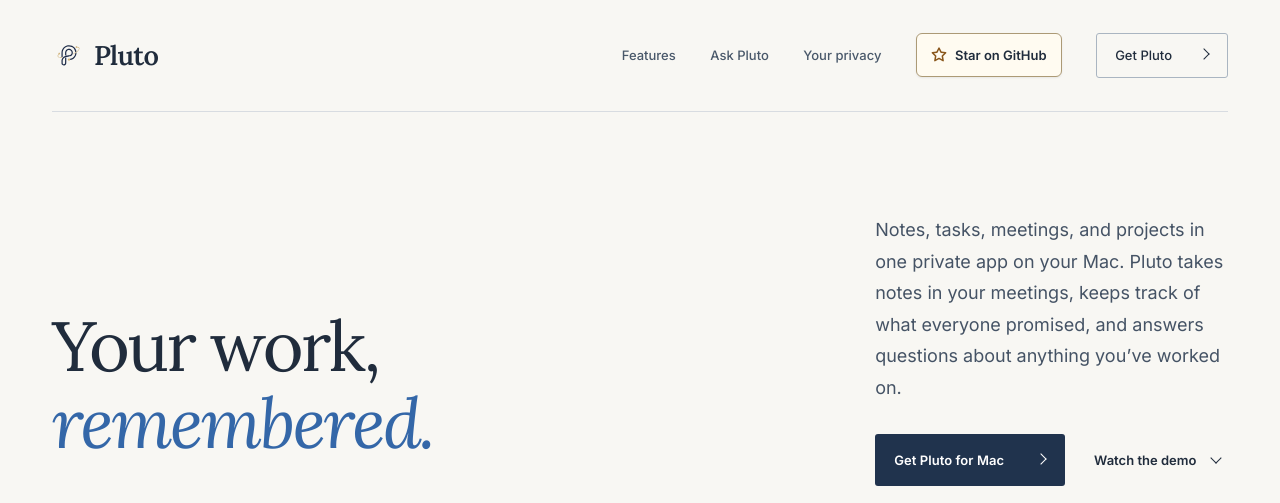
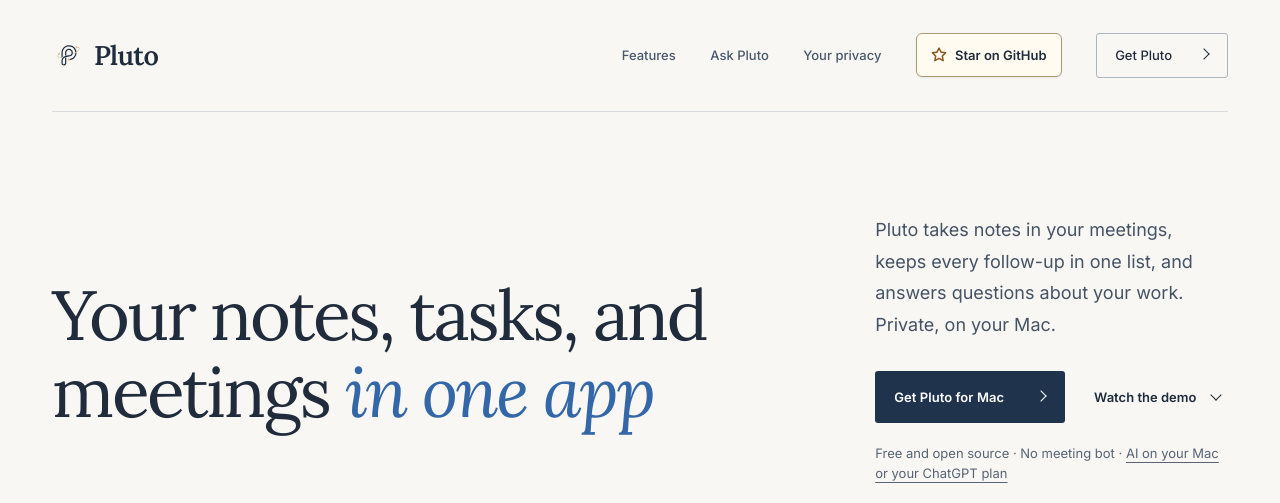
Before and after one commit to metagrover/get-pluto, a plain HTML site: page index.html in a window 1280 px wide. Shown: the top 503 px of the page. Drawn offline with Linux system fonts and the light colour scheme.

Commit message:
Use the headline: Your notes, tasks, and meetings in one app

```diff
--- a/index.html
+++ b/index.html
@@ -2,13 +2,13 @@
 <html lang="en">
 <head>
 <meta charset="UTF-8"><meta name="viewport" content="width=device-width, initial-scale=1">
-<meta name="theme-color" content="#f8f7f3"><meta name="description" content="Notes, tasks, meetings, and projects in one private app on your Mac. Pluto takes notes in your meetings, keeps track of what everyone promised, and answers questions about anything you’ve worked on.">
-<title>Pluto | Your work, remembered</title>
+<meta name="theme-color" content="#f8f7f3"><meta name="description" content="Pluto takes notes in your meetings, keeps every follow-up in one list, and answers questions about your work. Private, on your Mac.">
+<title>Pluto | Your notes, tasks, and meetings in one app</title>
 <link rel="canonical" href="https://metagrover.github.io/get-pluto/">
 <meta property="og:type" content="website">
 <meta property="og:site_name" content="Pluto">
-<meta property="og:title" content="Pluto | Your work, remembered">
-<meta property="og:description" content="Notes, tasks, meetings, and projects in one private app on your Mac. Pluto takes notes in your meetings, keeps track of what everyone promised, and answers questions about anything you’ve worked on.">
+<meta property="og:title" content="Pluto | Your notes, tasks, and meetings in one app">
+<meta property="og:description" content="Pluto takes notes in your meetings, keeps every follow-up in one list, and answers questions about your work. Private, on your Mac.">
 <meta property="og:url" content="https://metagrover.github.io/get-pluto/">
 <meta property="og:image" content="https://metagrover.github.io/get-pluto/assets/product/dashboard.jpg">
 <meta property="og:image:type" content="image/jpeg">
@@ -16,8 +16,8 @@
 <meta property="og:image:height" content="2880">
 <meta property="og:image:alt" content="Pluto’s dashboard showing meeting notes and follow-ups with fictional demo data.">
 <meta name="twitter:card" content="summary_large_image">
-<meta name="twitter:title" content="Pluto | Your work, remembered">
-<meta name="twitter:description" content="Notes, tasks, meetings, and projects in one private app on your Mac. Pluto takes notes in your meetings, keeps track of what everyone promised, and answers questions about anything you’ve worked on.">
+<meta name="twitter:title" content="Pluto | Your notes, tasks, and meetings in one app">
+<meta name="twitter:description" content="Pluto takes notes in your meetings, keeps every follow-up in one list, and answers questions about your work. Private, on your Mac.">
 <meta name="twitter:image" content="https://metagrover.github.io/get-pluto/assets/product/dashboard.jpg">
 <meta name="twitter:image:alt" content="Pluto’s dashboard showing meeting notes and follow-ups with fictional demo data.">
 
@@ -28,7 +28,7 @@
 <header class="site-header wrap"><a class="brand" href="#" aria-label="Pluto home"><img src="assets/pluto-logo.svg" alt="" width="44" height="44">Pluto</a><nav aria-label="Main navigation"><a href="#workspace">Features</a><a href="#ask">Ask Pluto</a><a href="#privacy">Your privacy</a><a class="nav-github github-star" href="https://github.com/metagrover/pluto" aria-label="Star Pluto on GitHub"><svg viewBox="0 0 16 16" width="16" height="16" fill="currentColor" aria-hidden="true"><path id="github-star-icon" d="M8 .25a.75.75 0 0 1 .673.418l1.882 3.815 4.21.612a.75.75 0 0 1 .416 1.279l-3.046 2.97.719 4.192a.751.751 0 0 1-1.088.791L8 12.347l-3.766 1.98a.75.75 0 0 1-1.088-.79l.72-4.194L.818 6.374a.75.75 0 0 1 .416-1.28l4.21-.611L7.327.668A.75.75 0 0 1 8 .25Zm0 2.445L6.615 5.5a.75.75 0 0 1-.564.41l-3.097.45 2.24 2.184a.75.75 0 0 1 .216.664l-.528 3.084 2.769-1.456a.75.75 0 0 1 .698 0l2.77 1.456-.53-3.084a.75.75 0 0 1 .216-.664l2.24-2.183-3.096-.45a.75.75 0 0 1-.564-.41L8 2.694Z"/></svg><span class="github-invite">Star on GitHub</span><span class="github-short" aria-hidden="true">Star</span></a><a class="nav-cta" href="getting-started.html">Get Pluto <span class="arrow arrow-out" aria-hidden="true"></span></a></nav></header>
 <main id="main">
 <section class="hero wrap">
-<div class="hero-copy"><h1>Your work, <em>remembered.</em></h1><div class="hero-intro"><p>Notes, tasks, meetings, and projects in one private app on your Mac. Pluto takes notes in your meetings, keeps track of what everyone promised, and answers questions about anything you’ve worked on.</p><div class="actions"><a class="button" href="getting-started.html">Get Pluto for Mac <span class="arrow arrow-out" aria-hidden="true"></span></a><a class="text-link" href="#in-action">Watch the demo <span class="arrow arrow-down" aria-hidden="true"></span></a></div><p class="hero-ai">Free and open source · No meeting bot · <a href="#ai-options">AI on your Mac or your ChatGPT plan</a></p></div></div>
+<div class="hero-copy"><h1>Your notes, tasks, and meetings <em>in one app</em></h1><div class="hero-intro"><p>Pluto takes notes in your meetings, keeps every follow-up in one list, and answers questions about your work. Private, on your Mac.</p><div class="actions"><a class="button" href="getting-started.html">Get Pluto for Mac <span class="arrow arrow-out" aria-hidden="true"></span></a><a class="text-link" href="#in-action">Watch the demo <span class="arrow arrow-down" aria-hidden="true"></span></a></div><p class="hero-ai">Free and open source · No meeting bot · <a href="#ai-options">AI on your Mac or your ChatGPT plan</a></p></div></div>
 </section>
 <section id="in-action" class="product-tour wrap" aria-label="Pluto demo">
   <div class="product-film">
@@ -171,5 +171,5 @@
   </div>
 </section>
 </main>
-<footer class="wrap"><a class="brand" href="#"><img src="assets/pluto-logo.svg" alt="" width="40" height="40">Pluto</a><p>Your work, remembered.</p><nav aria-label="Footer navigation"><a href="getting-started.html">Getting started</a><a href="https://github.com/metagrover/pluto">GitHub</a></nav></footer>
+<footer class="wrap"><a class="brand" href="#"><img src="assets/pluto-logo.svg" alt="" width="40" height="40">Pluto</a><p>Your notes, tasks, and meetings in one app.</p><nav aria-label="Footer navigation"><a href="getting-started.html">Getting started</a><a href="https://github.com/metagrover/pluto">GitHub</a></nav></footer>
 </body></html>
```
